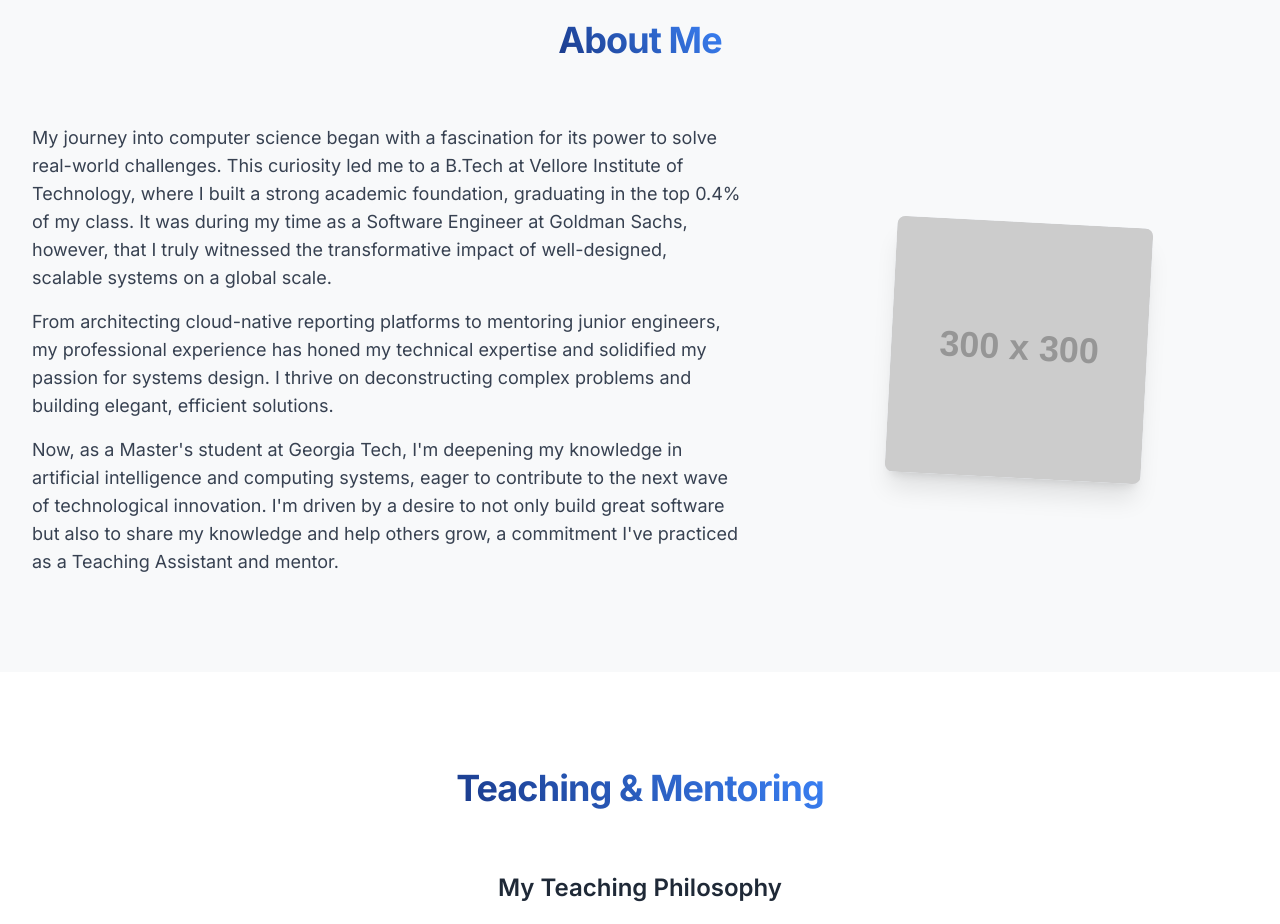
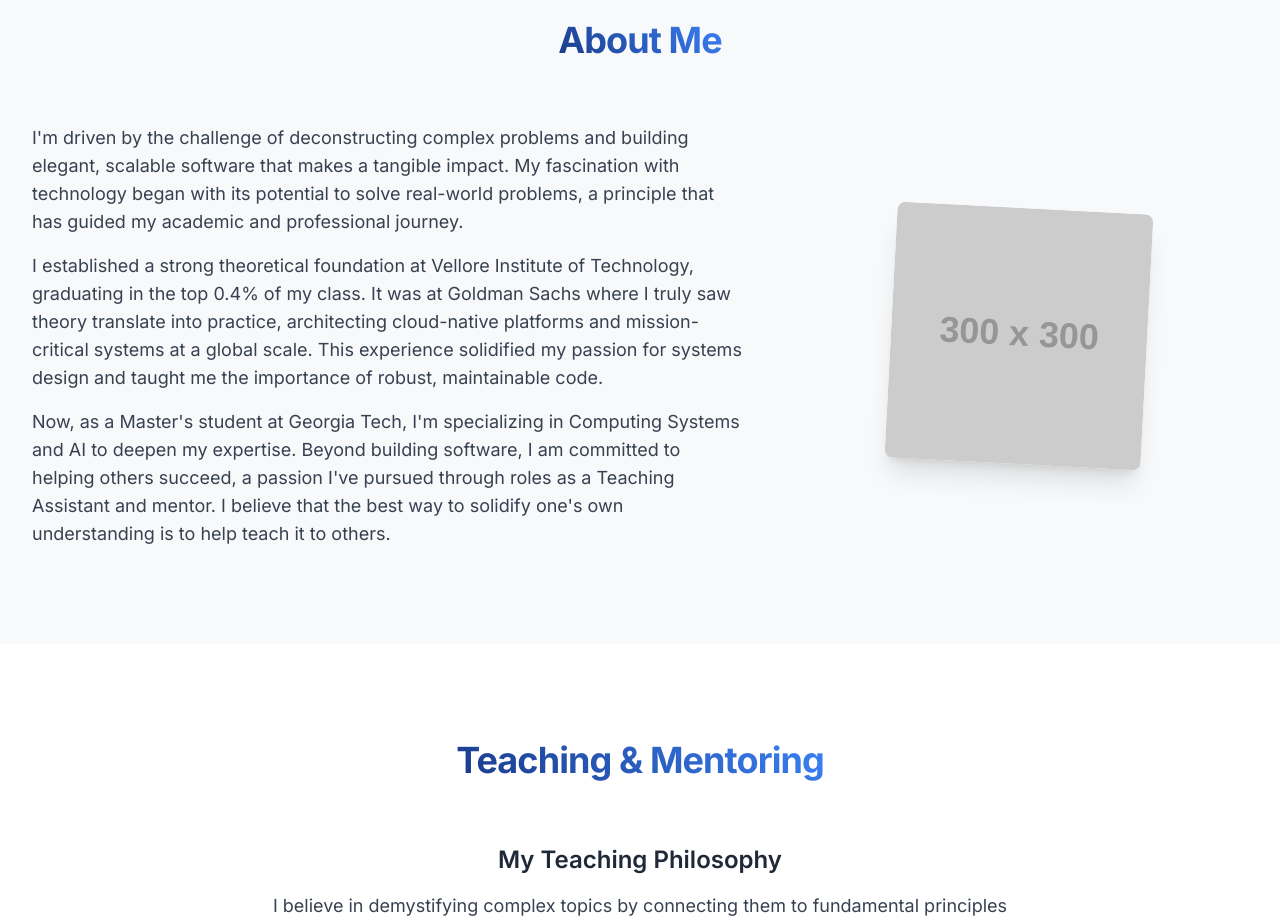
Before and after one commit to samyakjain7776/samyakjain7776.github.io, a plain HTML site: page index.html in a window 1280 px wide. Shown: the part 940-1864 px from the top of the page. Drawn offline with nearby package versions, Linux system fonts and the light colour scheme; placeholder pictures from the web are drawn by us.

Commit message:
Update index.html

```diff
--- a/index.html
+++ b/index.html
@@ -19,6 +19,7 @@
     <!-- Application Structure Plan: The SPA has been elevated to a full professional portfolio. The structure now includes a dynamic hero section for impact, an 'About Me' narrative for personal connection, a dedicated 'Teaching' section for academic roles, a vertical timeline for experience, and flip-card projects for interactive discovery. This user-centric flow guides visitors from a high-level impression to detailed exploration, making it ideal for a primary professional website. -->
     <!-- Visualization & Content Choices:
         - Hero Section: Goal is to engage immediately. Method: Full-screen layout with a JS-powered typewriter effect. Justification: Creates a dynamic and modern first impression.
+        - About Me Section: Goal is to create a personal narrative. Method: Rewritten, story-driven copy. Justification: Connects with the reader on a professional and personal level, moving beyond a simple list of facts.
         - Teaching Section: Goal is to highlight academic mentorship. Method: Cards for roles and a dedicated philosophy statement. Justification: Provides clear, scannable evidence of teaching capabilities for academic audiences.
         - Experience Timeline: Goal is to clearly show career progression. Method: Vertical timeline with HTML/CSS, now enhanced with detailed descriptions. Justification: Provides meaningful context and impact beyond concise bullet points.
         - Project Cards: Goal is to encourage interaction and detail discovery. Method: 3D flip cards using CSS transforms. Interaction: On hover, cards flip to show details. Justification: A "wow" factor that makes exploring projects more engaging.
@@ -153,13 +154,13 @@
             <div class="grid grid-cols-1 md:grid-cols-5 gap-12 items-center">
                 <div class="md:col-span-3 fade-in-child">
                     <p class="text-lg text-gray-700 mb-4">
-                        My journey into computer science began with a fascination for its power to solve real-world challenges. This curiosity led me to a B.Tech at Vellore Institute of Technology, where I built a strong academic foundation, graduating in the top 0.4% of my class. It was during my time as a Software Engineer at Goldman Sachs, however, that I truly witnessed the transformative impact of well-designed, scalable systems on a global scale.
+                        I'm driven by the challenge of deconstructing complex problems and building elegant, scalable software that makes a tangible impact. My fascination with technology began with its potential to solve real-world problems, a principle that has guided my academic and professional journey.
                     </p>
                     <p class="text-lg text-gray-700 mb-4">
-                        From architecting cloud-native reporting platforms to mentoring junior engineers, my professional experience has honed my technical expertise and solidified my passion for systems design. I thrive on deconstructing complex problems and building elegant, efficient solutions.
+                        I established a strong theoretical foundation at Vellore Institute of Technology, graduating in the top 0.4% of my class. It was at Goldman Sachs where I truly saw theory translate into practice, architecting cloud-native platforms and mission-critical systems at a global scale. This experience solidified my passion for systems design and taught me the importance of robust, maintainable code.
                     </p>
                     <p class="text-lg text-gray-700">
-                        Now, as a Master's student at Georgia Tech, I'm deepening my knowledge in artificial intelligence and computing systems, eager to contribute to the next wave of technological innovation. I'm driven by a desire to not only build great software but also to share my knowledge and help others grow, a commitment I've practiced as a Teaching Assistant and mentor.
+                        Now, as a Master's student at Georgia Tech, I'm specializing in Computing Systems and AI to deepen my expertise. Beyond building software, I am committed to helping others succeed, a passion I've pursued through roles as a Teaching Assistant and mentor. I believe that the best way to solidify one's own understanding is to help teach it to others.
                     </p>
                 </div>
                 <div class="md:col-span-2 flex justify-center fade-in-child">
```
